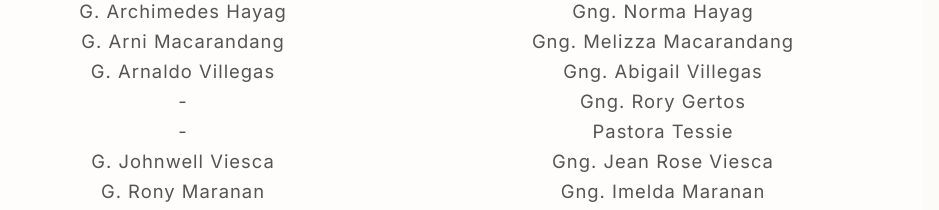
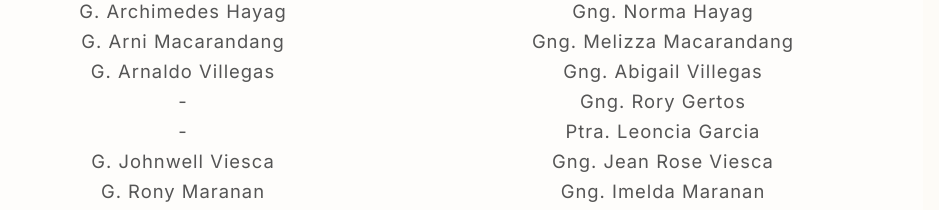
Before and after one commit to Juswa031/wedding-invitation, a Vue app: page /#/details in a window 1280 px wide. Shown: the part 6860-7070 px from the top of the page, without its empty margins (217-1156 px from the left). Built offline with nearby package versions, Linux system fonts and the light colour scheme; a web font is replaced by a local one.

Commit message:
change Name

```diff
--- a/src/components/EntourageComponent.vue
+++ b/src/components/EntourageComponent.vue
@@ -55,7 +55,7 @@
             <h4 class="sponsor-role">Ninang</h4>
             <div class="name-list">
               <p v-for="sponsor in ninangs" :key="sponsor.id" class="sponsor-name">
-                <template v-if="sponsor.name != 'Pastora Tessie'">Gng.</template>
+                <template v-if="sponsor.name != 'Ptra. Leoncia Garcia'">Gng.</template>
                 {{ sponsor.name }}
               </p>
             </div>
@@ -103,7 +103,7 @@ const parentGroups = [
 const ninangs = reactive([
   { id: 3, name: 'Cristina Torralba' }, { id: 2, name: 'Jocelyn Polido' }, { id: 11, name: 'Norma Hayag' },
   { id: 4, name: 'Melizza Macarandang' }, { id: 12, name: 'Abigail Villegas' }, { id: 15, name: 'Rory Gertos' },
-  { id: 17, name: 'Pastora Tessie' }, { id: 1, name: 'Jean Rose Viesca' },  { id: 5, name: 'Imelda Maranan' },
+  { id: 17, name: 'Ptra. Leoncia Garcia' }, { id: 1, name: 'Jean Rose Viesca' },  { id: 5, name: 'Imelda Maranan' },
   { id: 6, name: 'Jeanette Dimla' }, { id: 7, name: 'Maricel Acuzar' }, { id: 8, name: 'Jocelyn Marquez' },
   { id: 9, name: 'Rowena Hernandez' }, { id: 10, name: 'Lilibeth Posedio' }, { id: 13, name: 'Rosalyn Tolentino' },
   { id: 14, name: 'Amelita Angeles' }, { id: 16, name: 'Leonora Velasco' }, { id: 0, name: 'Charito Bagon' },
```
